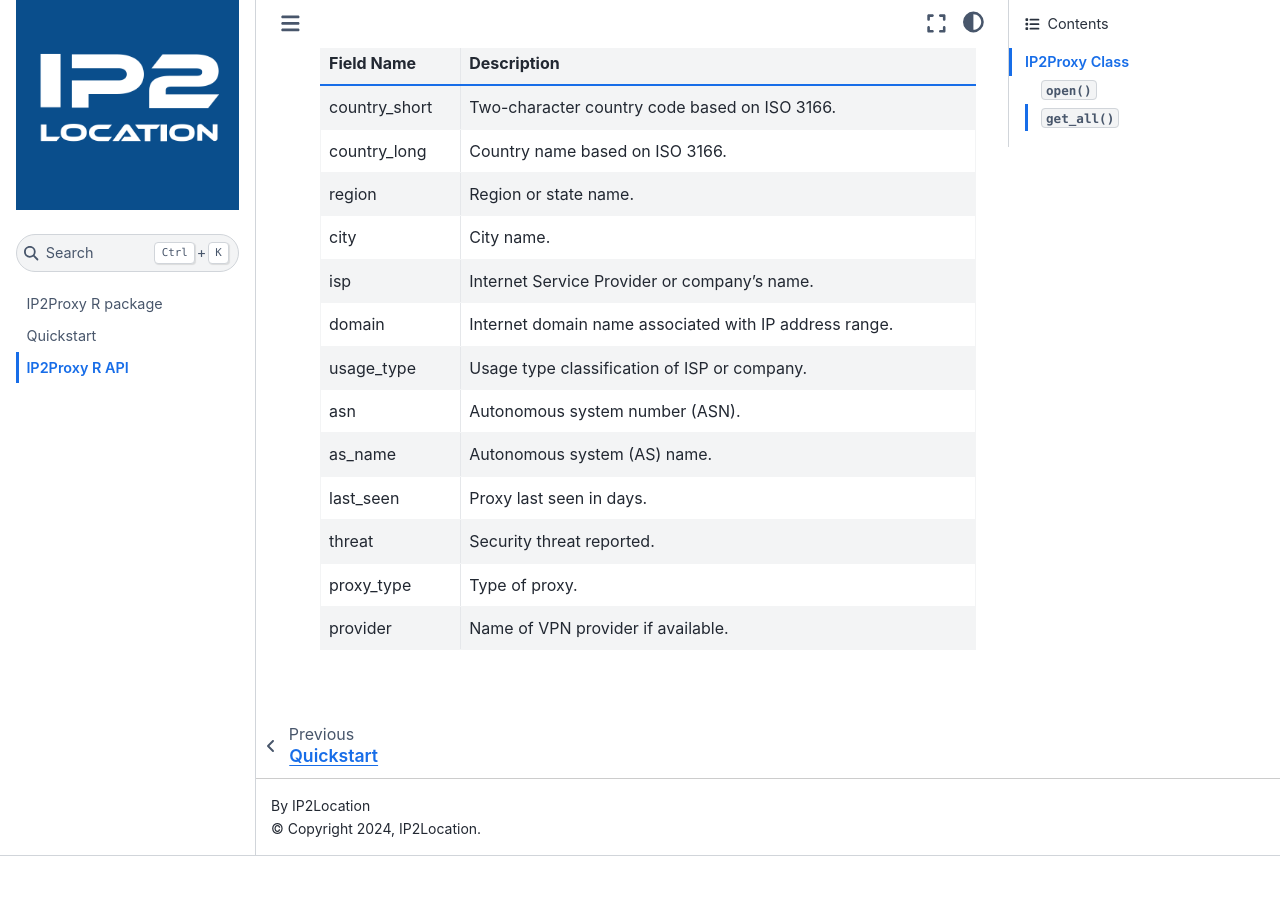
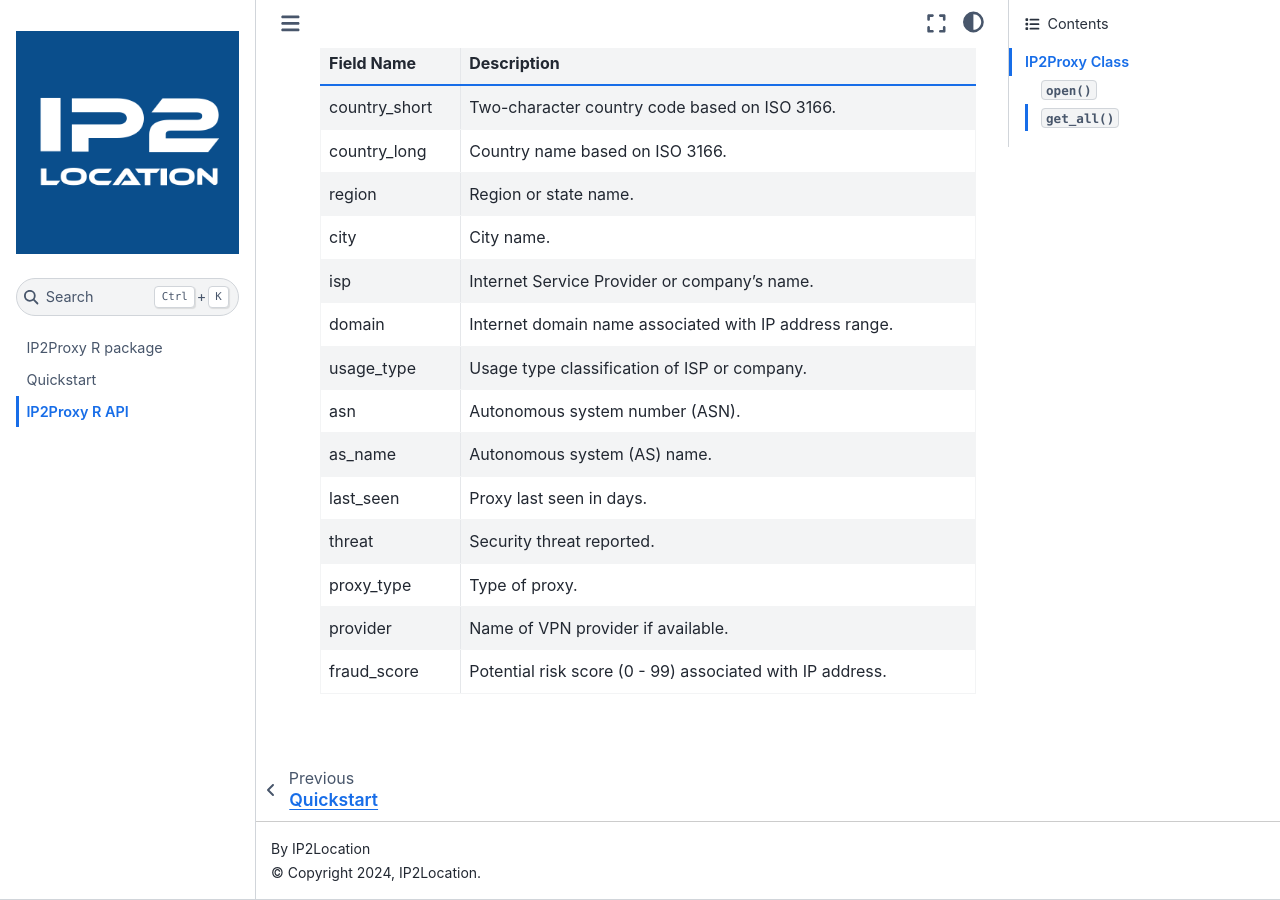
Before and after one commit to ip2location/ip2proxy-r, a Sphinx documentation site: the page built from docs/source/code.md, in a window 1280 px wide and 900 px high, scrolled down 699 px. Built offline with Sphinx 7.4.7 and the Sphinx Book theme 1.1.4, drawn with Linux system fonts in a browser that asks for light colours; before the commit the page ends 1555 px from its top, so only the background shows below that.

Commit message:
Update documentation
Mentioning the support of fraud score.

````diff
--- a/docs/source/code.md
+++ b/docs/source/code.md
@@ -32,4 +32,5 @@
 | threat         |     Security threat reported. |
 | proxy_type      |     Type of proxy. |
 | provider       |     Name of VPN provider if available. |
+| fraud_score       |     Potential risk score (0 - 99) associated with IP address. |
 ```
````
Also changed, not shown: LICENSE.TXT, 4 other files.
